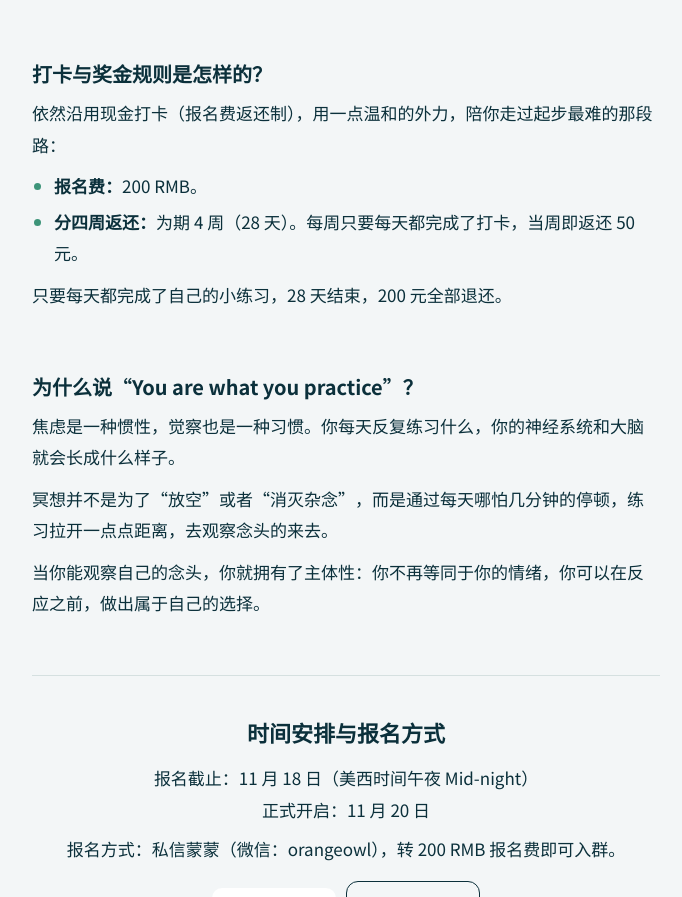
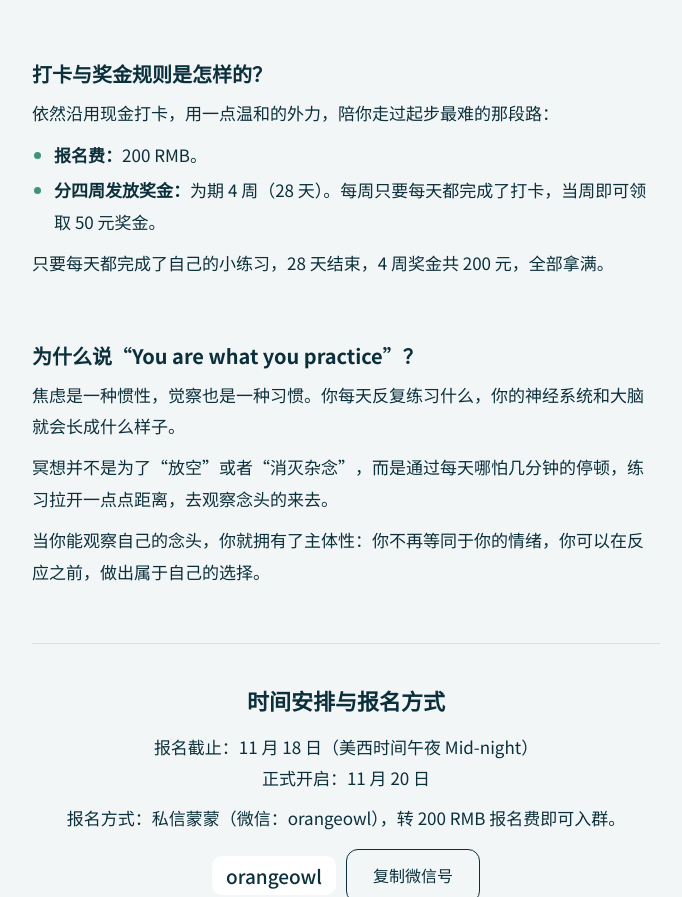
Before and after one commit to mengsees/meditation, a plain HTML site: page index.html in a window 1280 px wide. Shown: the part 1718-2615 px from the top of the page, without its empty margins (294-976 px from the left). Drawn offline with Linux system fonts and the light colour scheme.

Commit message:
Reword refund as bonus

```diff
--- a/index.html
+++ b/index.html
@@ -4,7 +4,7 @@
 <meta charset="utf-8">
 <meta name="viewport" content="width=device-width,initial-scale=1">
 <title>冥想习惯养成 · 28 天正念打卡（第二期）</title>
-<meta name="description" content="第二期 28 天正念打卡招募：不限时长、不限姿势，报名费 200 RMB 全额可退。11 月 20 日开启。">
+<meta name="description" content="第二期 28 天正念打卡招募：不限时长、不限姿势，报名费 200 RMB，坚持打卡即可拿满奖金。11 月 20 日开启。">
 <style>html{-webkit-text-size-adjust:100%}body{margin:0}</style>
 </head>
 <body>
@@ -101,12 +101,12 @@ a{color:var(--accent)}
 
 <section class="q">
   <h2>打卡与奖金规则是怎样的？</h2>
-  <p>依然沿用现金打卡（报名费返还制），用一点温和的外力，陪你走过起步最难的那段路：</p>
+  <p>依然沿用现金打卡，用一点温和的外力，陪你走过起步最难的那段路：</p>
   <ul>
     <li><b>报名费：</b>200 RMB。</li>
-    <li><b>分四周返还：</b>为期 4 周（28 天）。每周只要每天都完成了打卡，当周即返还 50 元。</li>
+    <li><b>分四周发放奖金：</b>为期 4 周（28 天）。每周只要每天都完成了打卡，当周即可领取 50 元奖金。</li>
   </ul>
-  <p>只要每天都完成了自己的小练习，28 天结束，200 元全部退还。</p>
+  <p>只要每天都完成了自己的小练习，28 天结束，4 周奖金共 200 元，全部拿满。</p>
 </section>
 
 <section class="q">
```
